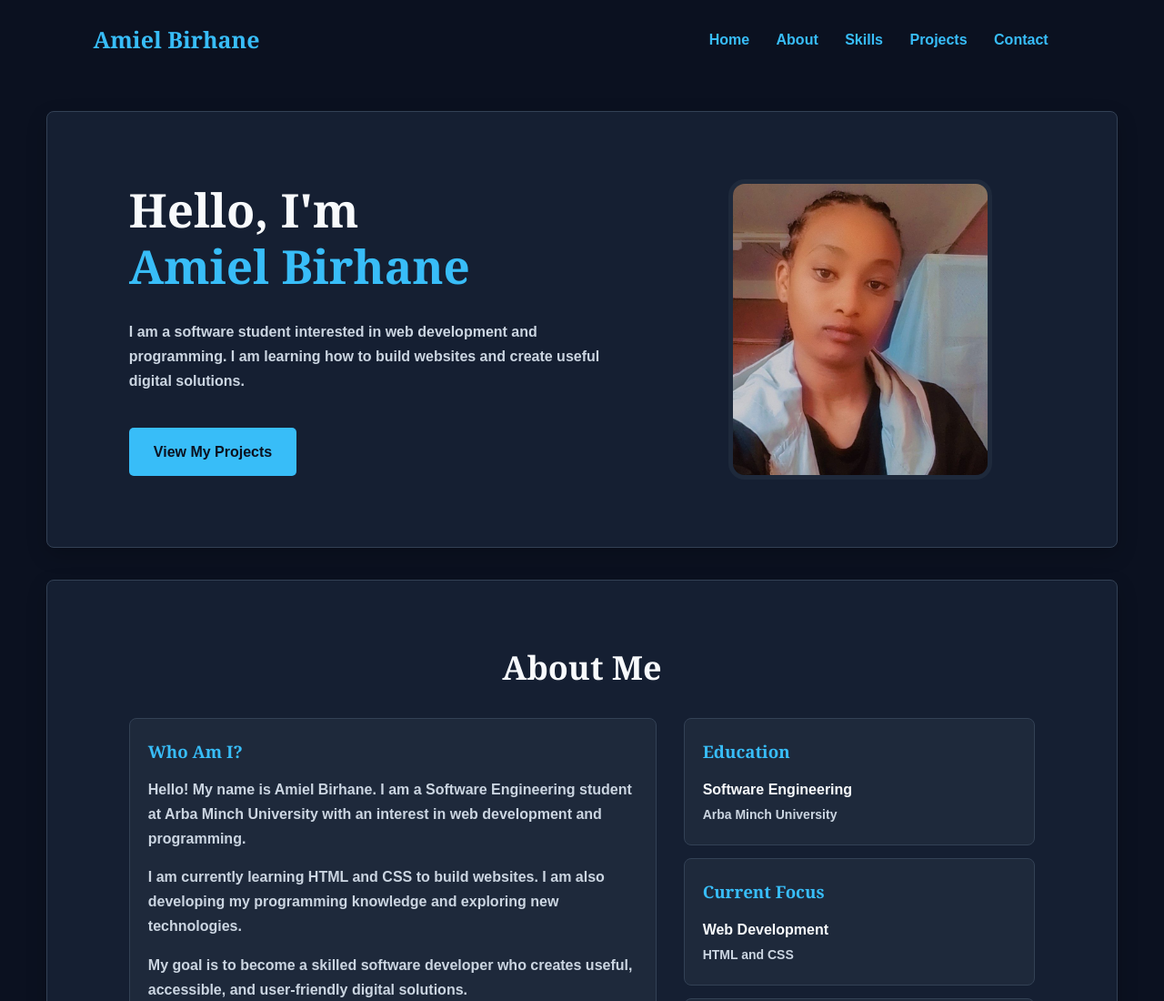
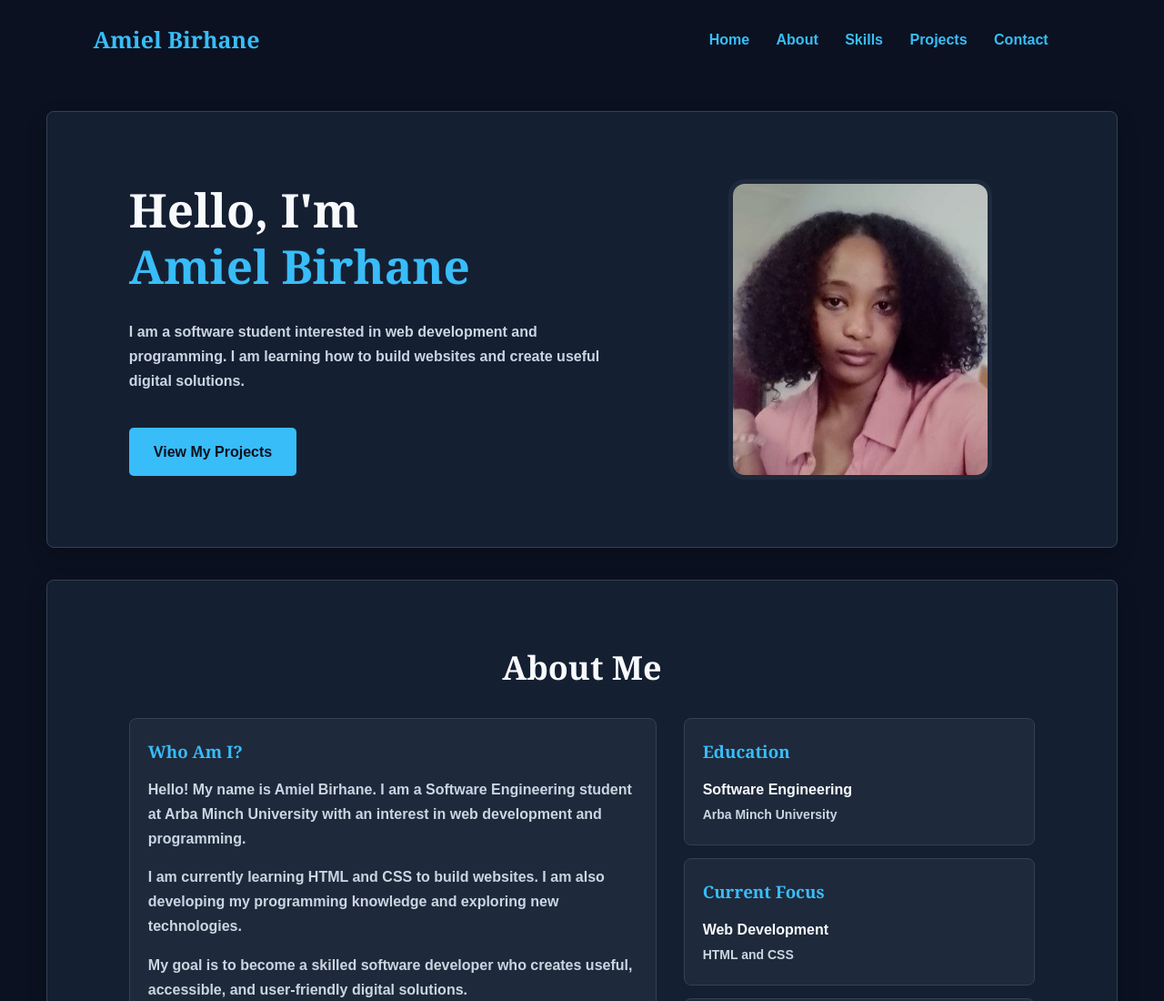
Before and after one commit to birhaneamiel1-boop/portfolio, a plain HTML site: page index.html in a window 1280 px wide. Shown: the top 1100 px of the page at 91% size. Drawn offline with Linux system fonts and the light colour scheme.

Commit message:
update css

```diff
--- a/index.html
+++ b/index.html
@@ -31,7 +31,7 @@
 
             <h1>Hello, I'm <span>Amiel Birhane</span></h1>
 
-            <img src="images/portfolio.jpg"
+            <img src="images/portfolio 1.jpg"
                  alt="Portfolio of Amiel Birhane"
                  class="portfolio-photo">
 
```
